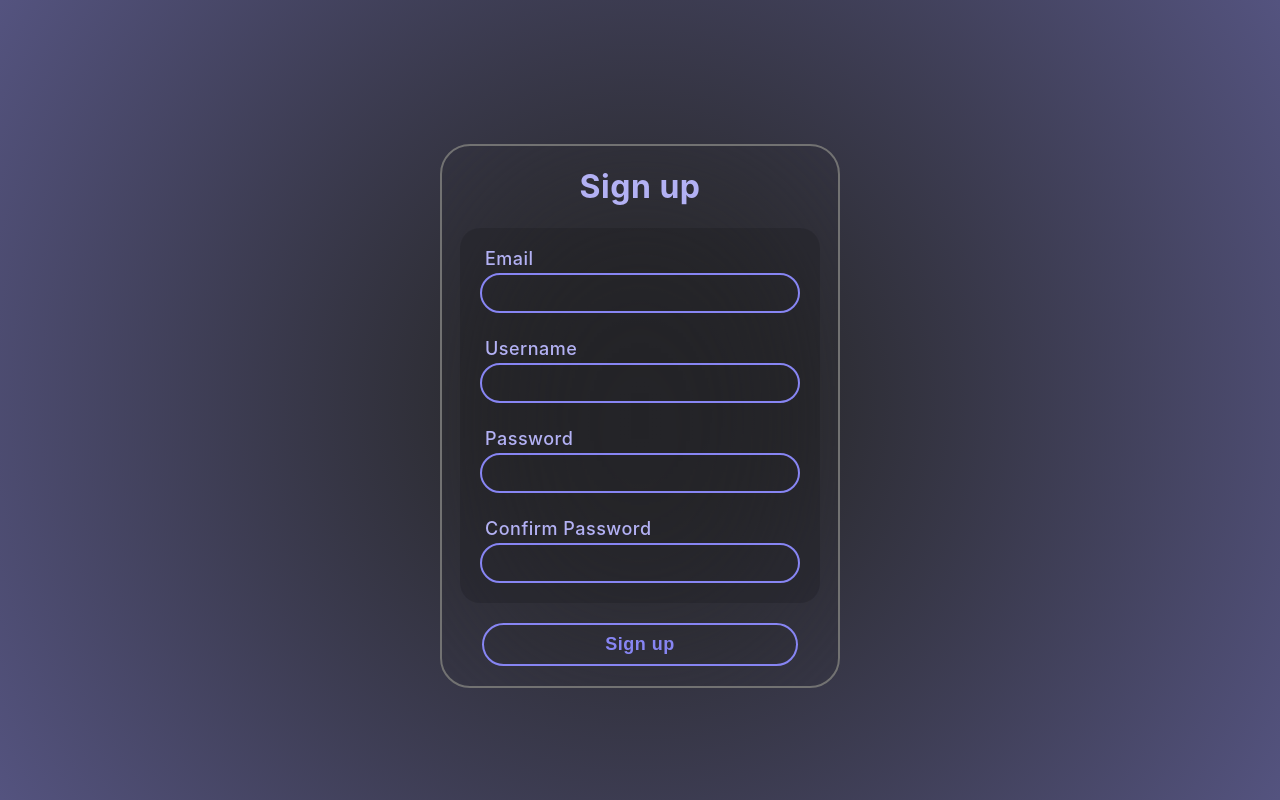
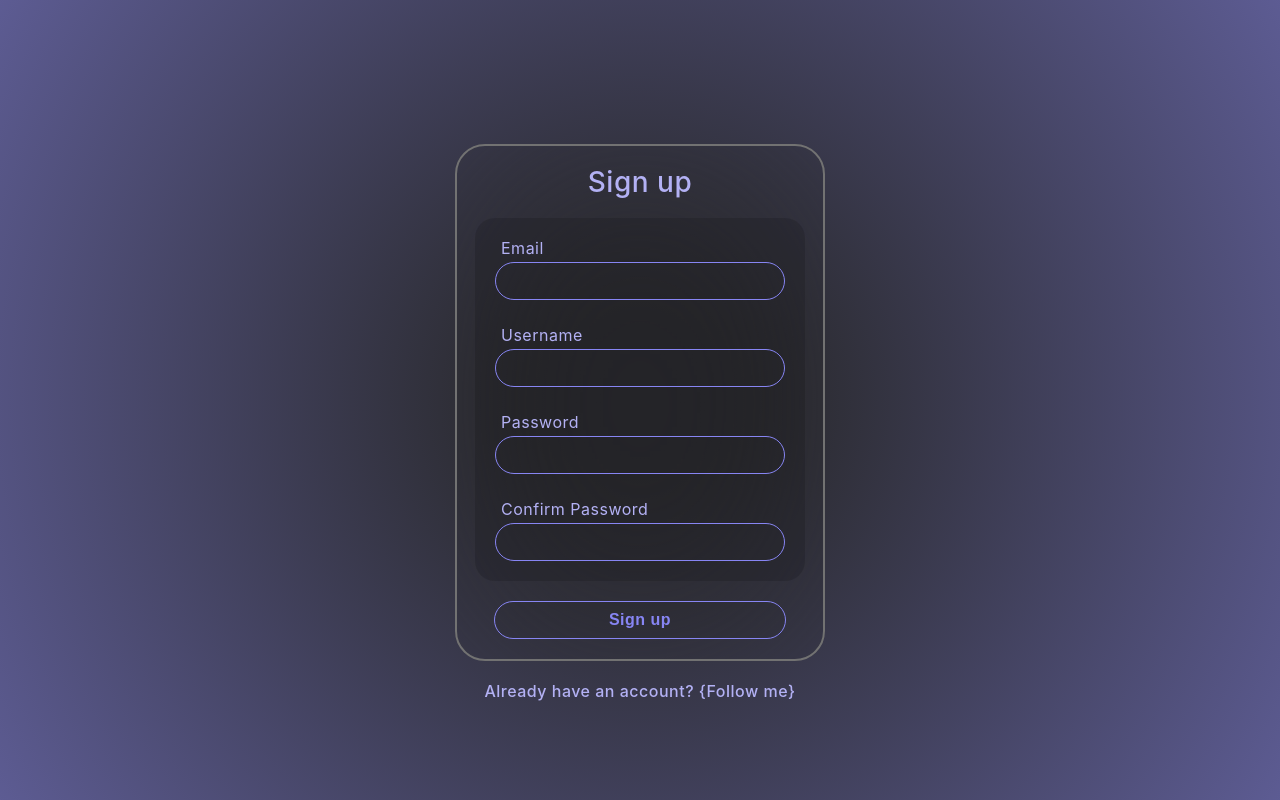
Before and after one commit to DonPull/Kanban-Board, a React (Create React App) app in the folder frontend/: page /register in a window 1280 px wide. Built offline with nearby package versions, Linux system fonts and the light colour scheme.

Commit message:
Added some logic and styles to the login and register page.

```diff
--- a/frontend/src/components/Authentication/Login.jsx
+++ b/frontend/src/components/Authentication/Login.jsx
@@ -1,11 +1,31 @@
 import ReactDOM from 'react-dom';
 import React, { Component } from 'react';
 import './authentication.css';
+import { Link } from 'react-router-dom';
 
 class Login extends Component {
+    componentDidMount(){
+        let loginForm = document.querySelector(".form-background");
+        // event listener that presses the sign in button on enter key press
+        window.addEventListener("keypress", function(event) {
+            if (event.key === "Enter") {
+                // Cancel the default action
+                event.preventDefault();
+                document.getElementById("sign-in").click();
+            }
+        });
+
+         // sign in button on click event listener
+         document.getElementById("sign-in").onclick = (event) => {
+            loginForm.querySelectorAll("input").forEach(element => {
+                console.log(element.value);
+            });
+        }
+    }
+
     render() {
         return (
-            <div className="form-background flex justify-center height-100-percent width-100-percent bg-color-main">
+            <div className="form-background flex column align-center height-100-percent width-100-percent bg-color-main">
                 <div className="form-container filter flex column no-hover align-center bg-color-main-element">
                     <h1>Sign in</h1>
                     <div className='authentication-field-sections flex column align-center'>
@@ -18,7 +38,12 @@ class Login extends Component {
                             <input type="password" className="authentication-field input"></input>
                         </div>
                     </div>
-                    <button className="button">Sign in</button>
+                    <button id='sign-in' className="button">Sign in</button>
+                </div>
+
+                <div className='typing-animation-container flex column align-center'>
+                    <label className="typing-animation-label"><Link to={"/reset-password"}>{"Forgot your password? {"}<span>Click here</span>{"}"}</Link></label>
+                    <label className="typing-animation-label"><Link to={"/register"}>{"New around here? {"}<span>Let's register</span>{"}"}</Link></label>
                 </div>
             </div>
         );
--- a/frontend/src/components/Authentication/Register.jsx
+++ b/frontend/src/components/Authentication/Register.jsx
@@ -1,31 +1,79 @@
 import ReactDOM from 'react-dom';
 import React, { Component } from 'react';
+import { Link } from 'react-router-dom';
 
 class Register extends Component {
+    state = {
+        actionBtnRef: React.createRef(),
+        emailInputRef: React.createRef(),
+        usernameInputRef: React.createRef(),
+        passwordInputRef: React.createRef(),
+        confirmPasswordInputRef: React.createRef(),
+        typingAnimationArray: "Already have an account? {Follow me}".split("")
+    }
+
+    componentDidMount(){
+        let { actionBtnRef, emailInputRef, usernameInputRef, passwordInputRef, confirmPasswordInputRef} = this.state;
+        let [ actionBtn, emailInput, usernameInput, passwordInput, confirmPasswordInput ] = [actionBtnRef.current, emailInputRef.current, usernameInputRef.current, passwordInputRef.current, confirmPasswordInputRef.current];
+
+        let registerForm = document.querySelector(".form-background");
+        // event listener that presses the sign in button on enter key press
+        window.addEventListener("keypress", function(event) {
+            if (event.key === "Enter") {
+                // Cancel the default action
+                event.preventDefault();
+                actionBtn.click();
+            }
+        });
+
+         // sign in button on click event listener
+         actionBtn.onclick = (event) => {
+            registerForm.querySelectorAll("input").forEach(element => {
+                console.log(element.value);
+            });
+        }
+    }
+
     render() {
+        let { actionBtnRef, emailInputRef, usernameInputRef, passwordInputRef, confirmPasswordInputRef, typingAnimationArray } = this.state;
+
         return (
-            <div className="form-background flex justify-center height-100-percent width-100-percent bg-color-main">
+            <div className="form-background flex column align-center height-100-percent width-100-percent bg-color-main">
                 <div className="form-container filter flex column no-hover align-center bg-color-main-element" style={{ top: "18%" }}>
                     <h1>Sign up</h1>
                     <div className='authentication-field-sections flex column align-center'>
                         <div className="authentication-field-section">
                             <label className="authentication-label">Email</label>
-                            <input type="text" className="authentication-field input"></input>
+                            <input ref={emailInputRef} type="text" className="authentication-field input"></input>
                         </div>
                         <div className="authentication-field-section">
                             <label className="authentication-label">Username</label>
-                            <input type="text" className="authentication-field input"></input>
+                            <input ref={usernameInputRef} type="text" className="authentication-field input"></input>
                         </div>
                         <div className="authentication-field-section">
                             <label className="authentication-label">Password</label>
-                            <input type="password" className="authentication-field input"></input>
+                            <input ref={passwordInputRef} type="password" className="authentication-field input"></input>
                         </div>
                         <div className="authentication-field-section">
                             <label className="authentication-label">Confirm Password</label>
-                            <input type="password" className="authentication-field input"></input>
+                            <input ref={confirmPasswordInputRef} type="password" className="authentication-field input"></input>
                         </div>
                     </div>
-                    <button className="button">Sign up</button>
+                    <button ref={actionBtnRef} className="button">Sign up</button>
+                </div>
+
+                <div className='typing-animation-container flex column align-center' style={{ top: "18%" }}>
+                    <label className="typing-animation-label"><Link to={"/login"}>{"Already have an account? {"}<span>Follow me</span>{"}"}</Link></label>
+
+                    {/* <label className="typing-animation-label"><Link to={"/login"}>
+                        {typingAnimationArray.map((item, index) => {
+                            let currentChar = "";
+                            setTimeout(() => {}, 100);
+
+                        })}
+                        <span>Follow me</span>
+                        {"}"}
+                    </Link></label> */}
                 </div>
             </div>
         );
--- a/frontend/src/components/Authentication/authentication.css
+++ b/frontend/src/components/Authentication/authentication.css
@@ -3,14 +3,19 @@
     background: radial-gradient(circle, rgba(26,26,26,0.8) 5%, rgba(135,133,243,0.4914740896358543) 100%); */
 
     background: rgb(36,36,36);
-    background: radial-gradient(circle, rgba(26,26,26,0.5) 10%, rgba(135,133,243,0.4) 100%);
+    background: radial-gradient(circle, rgba(26,26,26,0.5) 10%, rgba(135,133,243,0.5) 100%);
+}
+
+h1{
+    font-size: 28px;
+    font-weight: 500;
 }
 
 .form-container{
     margin: 0;
     padding: 0;
     top: 24%;
-    width: 400px;
+    width: 370px;
     /* height: 400px; */
     border-radius: 3rem;
 
@@ -33,11 +38,11 @@
 .form-container > button{
     cursor: pointer;
     width: 80%;
-    font-size: 18px;
+    font-size: 16px;
     /* background-color: var(--theme-color-bg); */
     margin: 2rem 0;
-
     background: #0000000a;
+    border-width: 1px;
 }
 
 .authentication-field-sections{
@@ -67,8 +72,8 @@
     cursor: text;
     width: 100%;
     transition: 200ms;
-
     background: #00000000;
+    border-width: 1px;
 }
 
 .authentication-field:focus{
@@ -76,7 +81,33 @@
 }
 
 .authentication-label{
-    font-size: 18px;
-    margin-left: 0.5rem;
+    font-size: 16px;
+    margin-left: 0.6rem;
     margin-bottom: 0.4rem;
+    font-weight: 400;
 }
+
+.typing-animation-container{
+    margin-top: 2rem;
+    width: 370px;
+    top: 24%;
+    position: relative;
+    align-items: center;
+    /* padding-left: 1rem; */
+}
+
+.typing-animation-label, .typing-animation-label *{
+    display: flex;
+    text-decoration: none;
+    color: var(--theme-color-accent-1);
+    font-weight: 500;
+    cursor: pointer;
+}
+
+.typing-animation-label:first-of-type{
+    margin-bottom: 0.8rem;
+}
+
+.typing-animation-label:hover span{
+    text-decoration: underline;
+}
```
